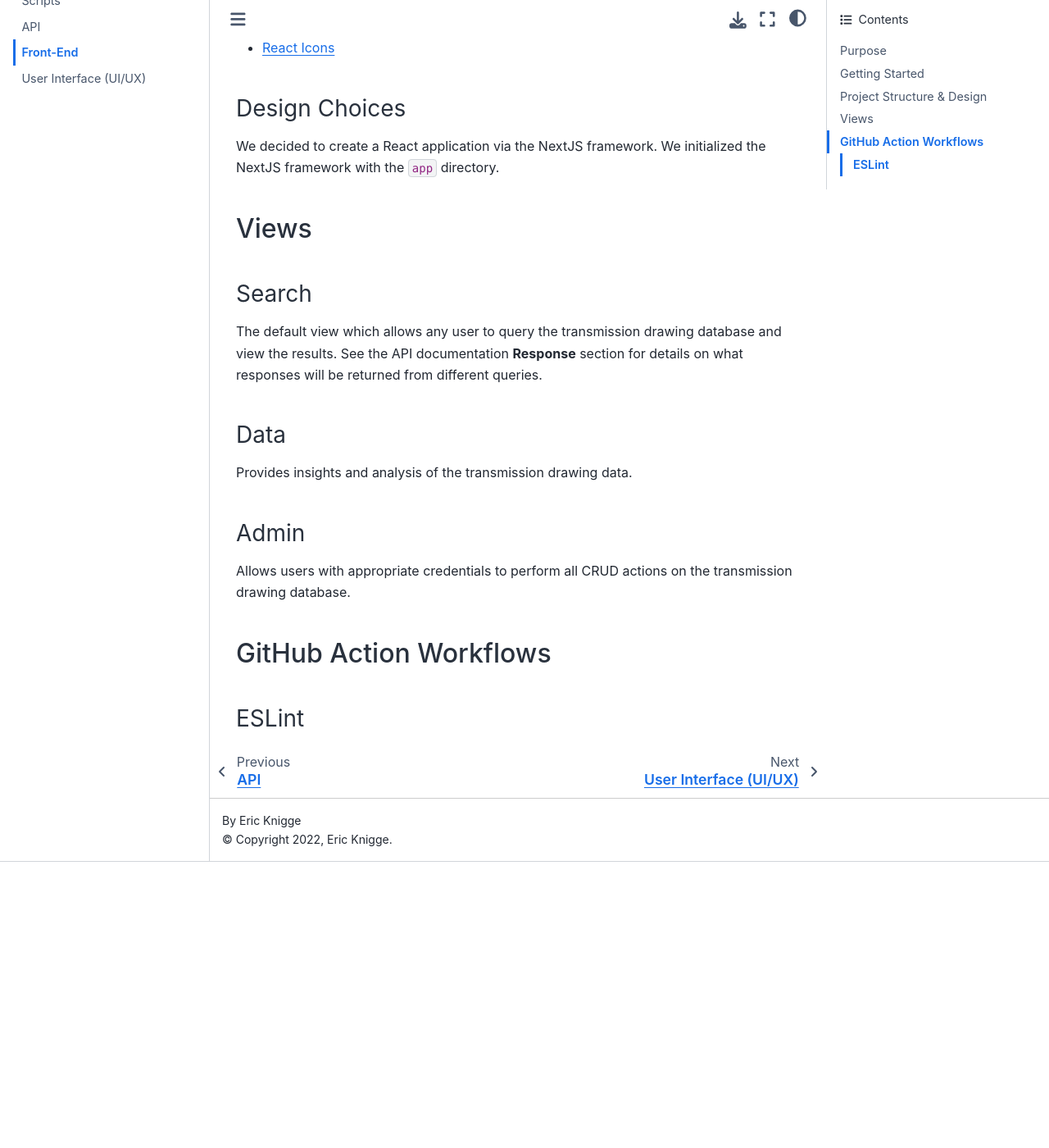
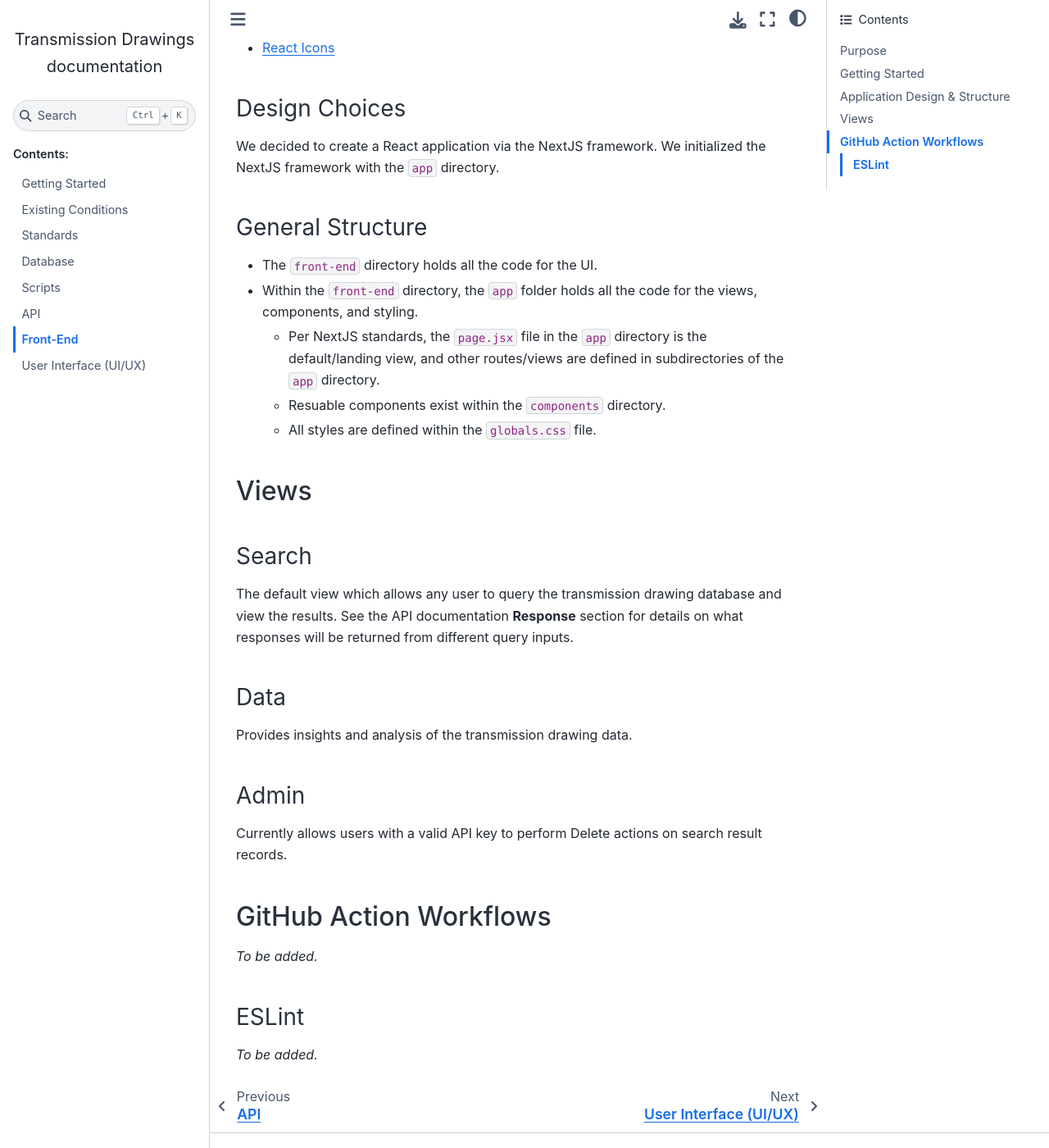
Before and after one commit to eknigge/tx_dwgs, a Sphinx documentation site: the page built from docs/source/front-end.md, in a window 1280 px wide and 1400 px high, scrolled down 1006 px. Shown: the whole window at 82% size. Built offline with Sphinx 7.4.7 and the Sphinx Book theme 1.1.4, drawn with Linux system fonts in a browser that asks for light colours; before the commit the page ends 2057 px from its top, so only the background shows below that; some of the changed text lies outside the part shown.

Commit message:
General front-end structure/views added.

````diff
--- a/docs/source/front-end.md
+++ b/docs/source/front-end.md
@@ -24,7 +24,7 @@ Provide users with the ability to interact with the Snohomish County PUD transmi
     npm run dev
     ```
 
-## Project Structure & Design
+## Application Design & Structure
 ### Tools
  - [React](https://react.dev/)
  - [NextJS](https://nextjs.org/)
@@ -34,15 +34,24 @@ Provide users with the ability to interact with the Snohomish County PUD transmi
  ### Design Choices
  We decided to create a React application via the NextJS framework.  We initialized the NextJS framework with the `app` directory.
 
+ ### General Structure
+- The `front-end` directory holds all the code for the UI.
+- Within the `front-end` directory, the `app` folder holds all the code for the views, components, and styling.
+    - Per NextJS standards, the `page.jsx` file in the `app` directory is the default/landing view, and other routes/views are defined in subdirectories of the `app` directory.
+    - Resuable components exist within the `components` directory.
+    - All styles are defined within the `globals.css` file.
+
 ## Views
 ### Search
-The default view which allows any user to query the transmission drawing database and view the results.  See the API documentation **Response** section for details on what responses will be returned from different queries.
+The default view which allows any user to query the transmission drawing database and view the results.  See the API documentation **Response** section for details on what responses will be returned from different query inputs.
 
 ### Data
 Provides insights and analysis of the transmission drawing data.
 
 ### Admin
-Allows users with appropriate credentials to perform all CRUD actions on the transmission drawing database.
+Currently allows users with a valid API key to perform Delete actions on search result records.
 
 ## GitHub Action Workflows
+*To be added.*
 ### ESLint
+*To be added.*
````
